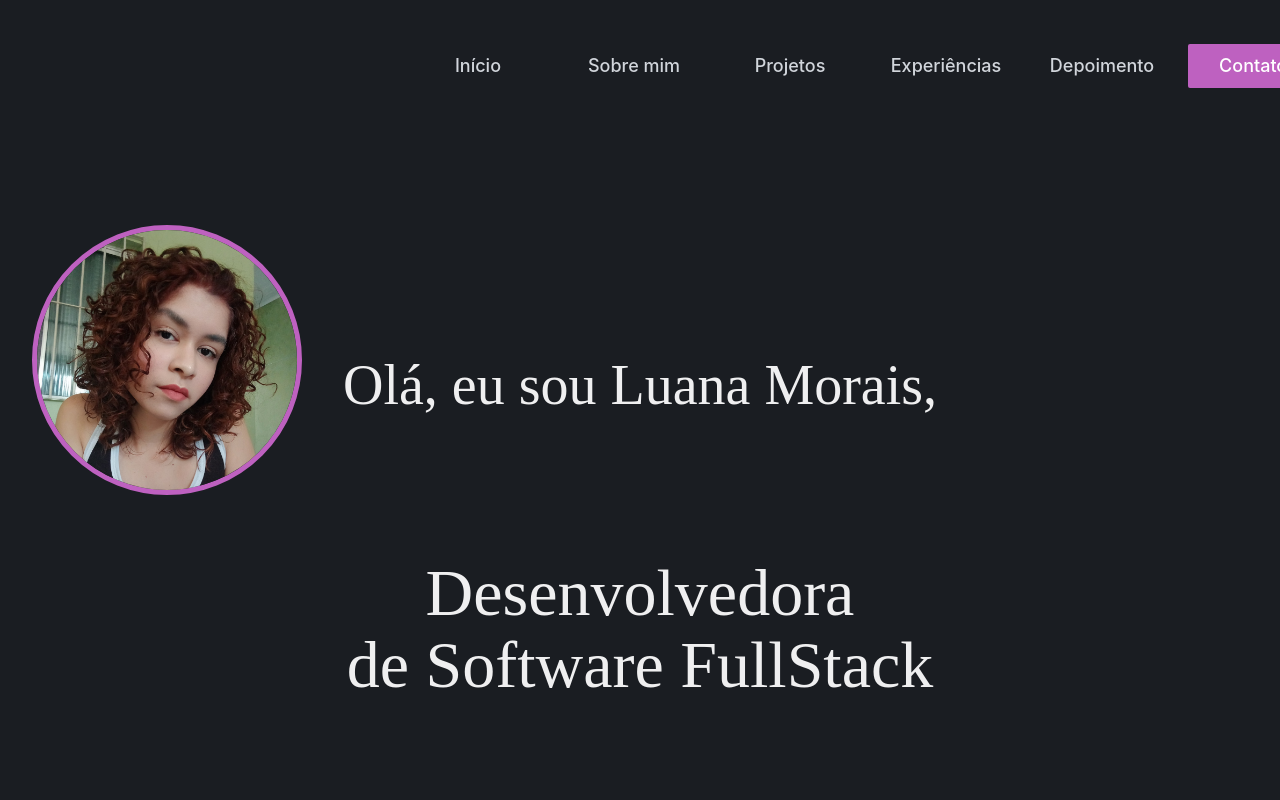
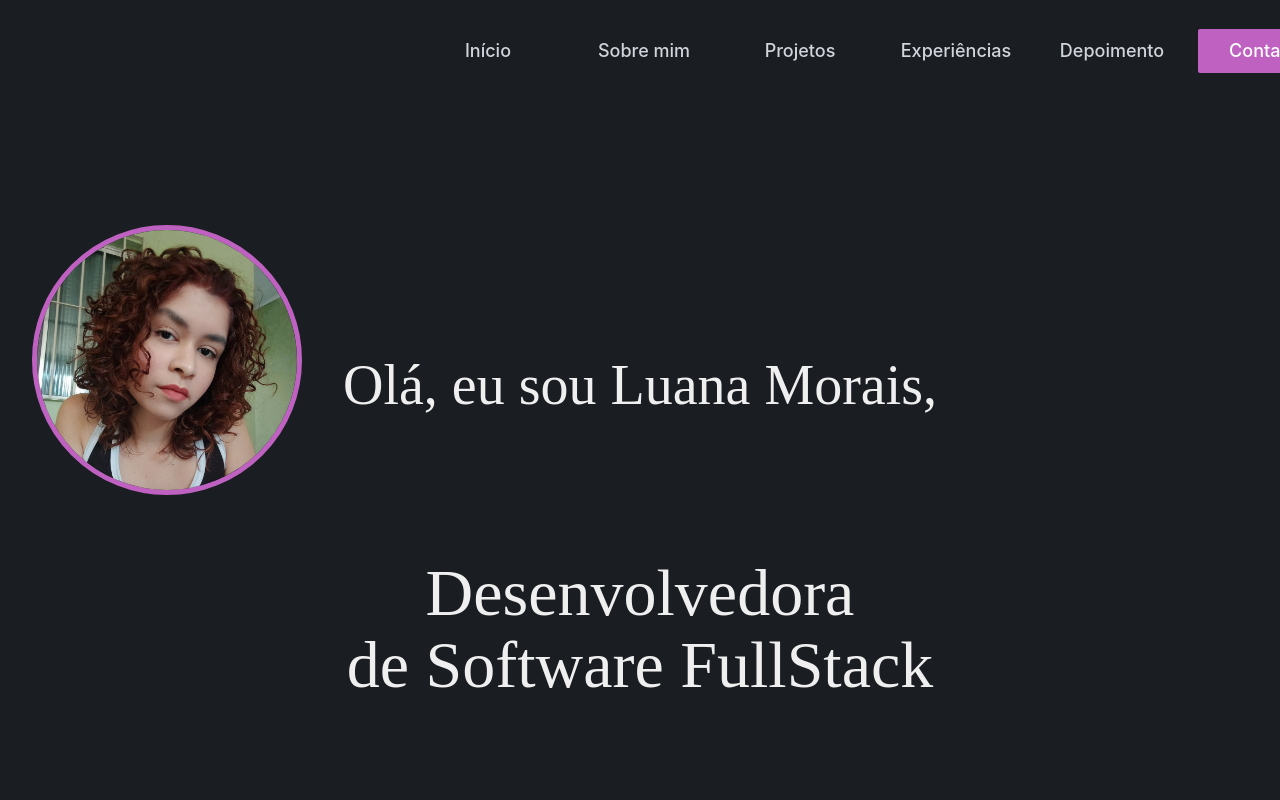
Before and after one commit to luanamoraisf/-portfolio-luana, a Vue app: page / in a window 1280 px wide. Shown: the top 800 px of the page. Built offline with nearby package versions, Linux system fonts and the light colour scheme.

Commit message:
adjustments in navbar

```diff
--- a/src/components/NavBar.vue
+++ b/src/components/NavBar.vue
@@ -1,6 +1,6 @@
 <template>
-    <Disclosure as="nav" class="bg-gray-1000" style="margin-top: 1%; margin-bottom: 108%;" v-slot="{ open }">
-      <div class="mx-auto max-w-7xl px-2 lg:px-6 lg:px-8" style="position: fixed;">
+    <Disclosure as="nav" style="margin-bottom: 108%;" v-slot="{ open }">
+      <div class="mx-auto max-w-7xl px-2 lg:px-6 lg:px-8" style="position: fixed;  background-color: #1A1D22; border: 10px solid #1A1D22; margin-top: -2.2%;">
         <div class="relative flex h-16 justify-between ml-80">
           <div class="absolute inset-y-0 left-0 flex items-center lg:hidden">
             <!-- Mobile menu button-->
@@ -13,7 +13,7 @@
           </div>
           <div class="flex flex-1 lg:items-stretch lg:justify-start">
             <div class="hidden lg:ml-6 lg:block">
-              <div class="flex space-x-4">
+              <div class="flex space-x-4" style="margin-top: 1.6%; ">
                 <a v-for="item in navigation" :key="item.name" :href="item.href" :class="[item.current ? 'bg-[#be61c0] text-white' : 'text-gray-300', 'rounded-sm px-3 py-2 text-lg font-medium']" :aria-current="item.current ? 'page' : undefined">{{ item.name }}</a>
               </div>
             </div>
```
